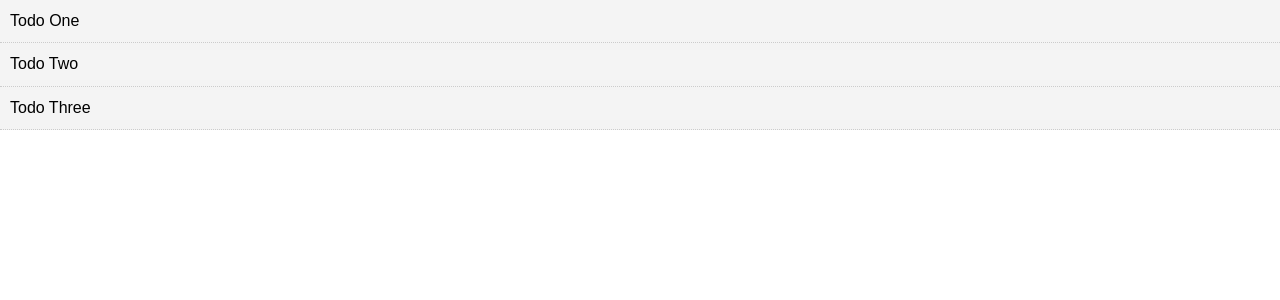
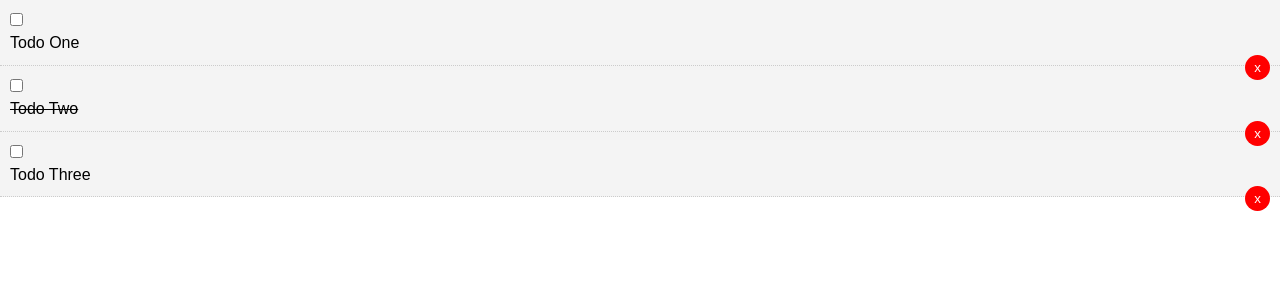
Before and after one commit to matthijsdevelopment/vue, a Vue app: page / in a window 1280 px wide. Shown: the top 300 px of the page. Built offline with nearby package versions, Linux system fonts and the light colour scheme.

Commit message:
created the on click delete event

```diff
--- a/src/App.vue
+++ b/src/App.vue
@@ -1,6 +1,6 @@
 <template>
   <div id="app">
-<Todos v-bind:todos="Todos" />
+<Todos v-bind:todos="Todos" v-on:del-todo="deleteTodo" />
   </div>
 </template>
 
@@ -32,6 +32,11 @@ export default {
         }
       ]
     }
+  },
+  methods: {
+    deleteTodo(id) {
+      this.todos = this.todos.filter(todo => todo.id !== id);
+    }
   }
 }
 </script>
--- a/src/components/TodoItem.vue
+++ b/src/components/TodoItem.vue
@@ -1,13 +1,20 @@
 <template>
-    <div class="todo-item">
+    <div class="todo-item" v-bind:class="{'is-complete':todo.completed}">
+        <input type="checkbox" v-on:change="markComplete">
         <p>{{ todo.title }}</p>
+        <button @click="$emit('del-todo', todo.id)" class="del">x</button>
     </div>
 </template>
 
 <script>
 export default {
-    name: "Todo Item",
-    props: ["todo"]
+    name: "TodoItem",
+    props: ["todo"],
+    methods: {
+        markComplete() {
+           this.todo.completed = !this.todo.completed;
+        }
+    }
 }
 </script>
 
--- a/src/components/Todos.vue
+++ b/src/components/Todos.vue
@@ -1,7 +1,7 @@
 <template>
     <div>
        <div v-bind:key="todo.id" v-for="todo in todos">
-           <Todo-Item v-bind:todo="todo" />
+           <Todo-Item v-bind:todo="todo" v-on:del-todo="$emit('del-todo', todo.id)" />
        </div>
     </div>
 </template>
```
